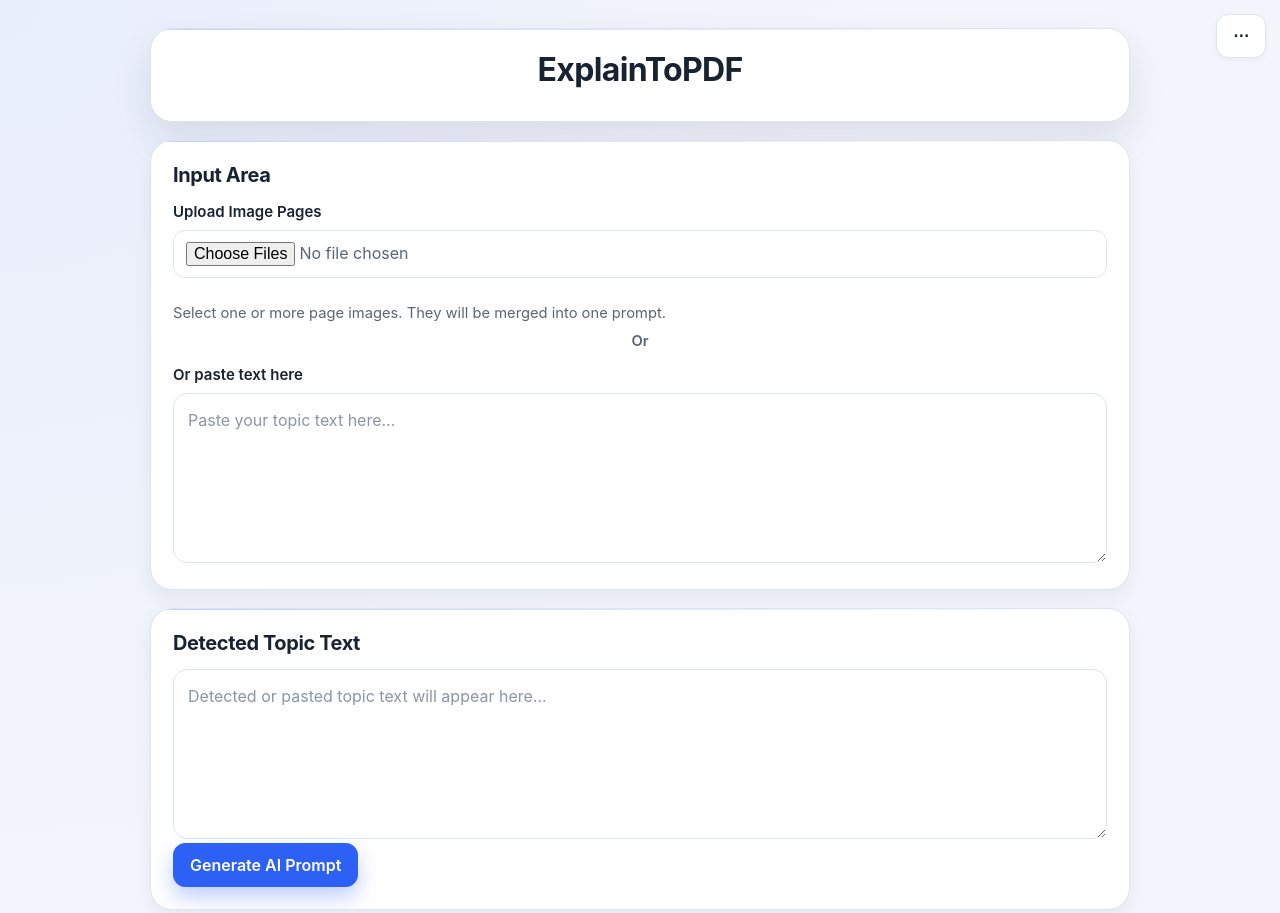
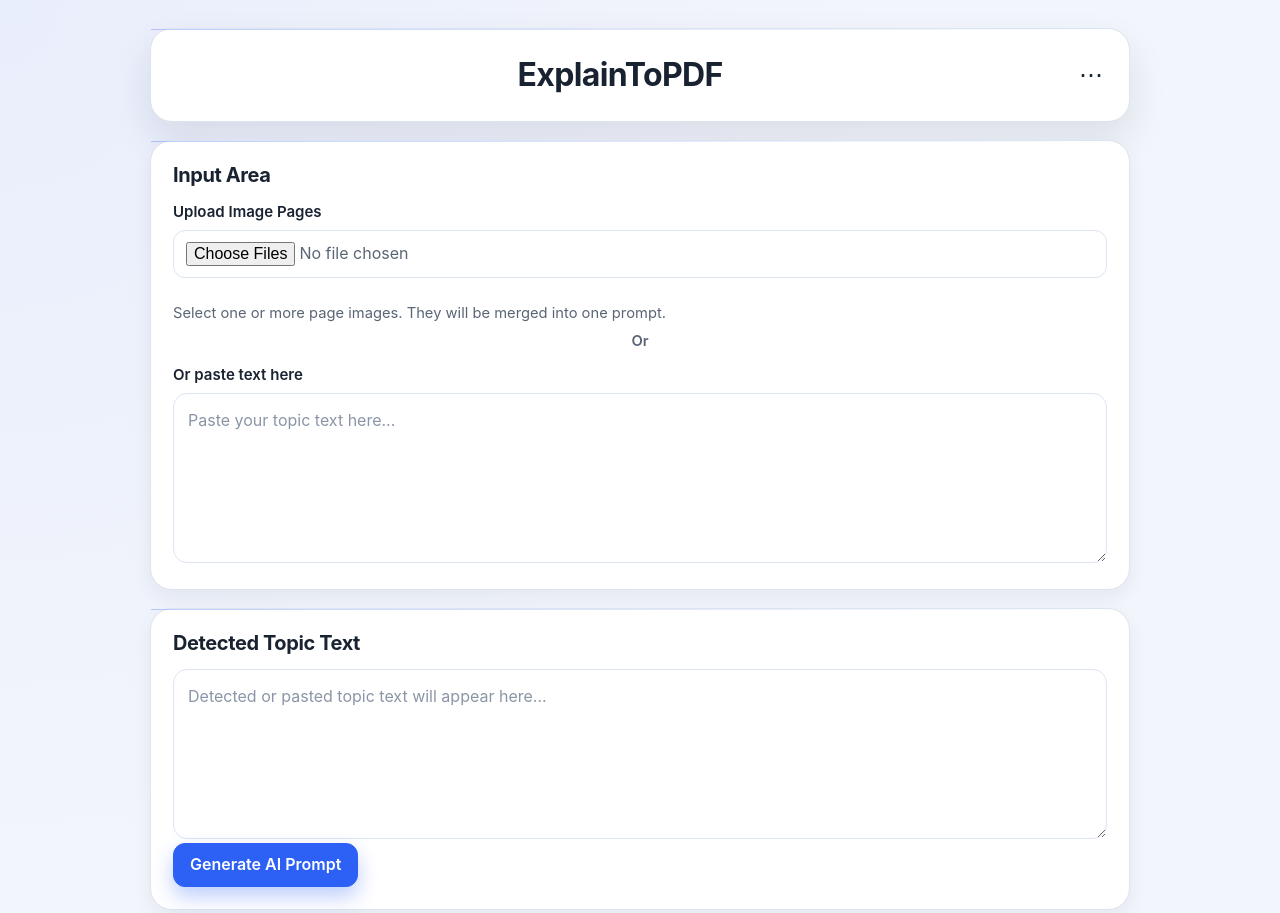
Before and after one commit to rishwebb/Study-Pdf-Maker, a plain HTML site: page index.html in a window 1280 px wide. Shown: the top 913 px of the page. Drawn offline with nearby package versions, Linux system fonts and the light colour scheme.

Commit message:
fix: header menu overlay and header alignment

```diff
--- a/index.html
+++ b/index.html
@@ -7,16 +7,17 @@
     <link rel="stylesheet" href="style.css" />
   </head>
   <body>
-    <div class="top-menu">
-      <button id="menuToggleBtn" class="btn menu-toggle" aria-label="Open menu" aria-expanded="false">⋯</button>
-      <div id="menuDropdown" class="menu-dropdown hidden" role="menu">
-        <button id="resetAllBtn" class="menu-item" role="menuitem">Reset</button>
-      </div>
-    </div>
-
     <main class="container">
       <section class="card">
-        <h1>ExplainToPDF</h1>
+        <div class="title-row">
+          <h1>ExplainToPDF</h1>
+          <div class="top-menu">
+            <button id="menuToggleBtn" class="menu-toggle" aria-label="Open menu" aria-expanded="false">⋯</button>
+            <div id="menuDropdown" class="menu-dropdown hidden" role="menu">
+              <button id="resetAllBtn" class="menu-item" role="menuitem">Reset</button>
+            </div>
+          </div>
+        </div>
       </section>
 
       <section class="card">
--- a/style.css
+++ b/style.css
@@ -29,33 +29,32 @@ body {
 }
 
 .top-menu {
-  position: fixed;
-  top: 14px;
-  right: 14px;
-  z-index: 30;
+  position: absolute;
+  right: 0;
+  top: 50%;
+  transform: translateY(-50%);
+  z-index: 2;
 }
 
 .menu-toggle {
-  min-height: 38px;
-  min-width: 38px;
+  min-height: 32px;
+  min-width: 32px;
   padding: 0;
-  border-radius: 11px;
+  border-radius: 0;
   display: inline-flex;
   align-items: center;
   justify-content: center;
-  font-size: 1.4rem;
+  font-size: 1.5rem;
   line-height: 1;
-}
-
-/* Remove the visible border around the three-dots button while keeping focus outline */
-.menu-toggle {
   border: none;
   background: transparent;
   box-shadow: none;
+  color: var(--text);
+  cursor: pointer;
 }
 
 .menu-toggle:hover {
-  background: rgba(0,0,0,0.04);
+  background: transparent;
 }
 
 .menu-toggle:focus {
@@ -65,7 +64,7 @@ body {
 
 .menu-dropdown {
   position: absolute;
-  top: 44px;
+  top: 34px;
   right: 0;
   width: 142px;
   background: var(--card-bg);
@@ -100,7 +99,7 @@ body {
 
 .card {
   position: relative;
-  overflow: hidden;
+  overflow: visible;
   background: var(--card-bg);
   border: 1px solid var(--border);
   border-radius: 20px;
@@ -127,11 +126,20 @@ h2 {
 h1 {
   font-size: clamp(1.42rem, 4.8vw, 2rem);
   line-height: 1.2;
-  margin-bottom: 10px;
+  margin: 0;
 }
 
-/* Center the main title in the top card */
-.card:first-child h1 {
+.title-row {
+  position: relative;
+  display: flex;
+  align-items: center;
+  justify-content: center;
+  min-height: 48px;
+  padding-right: 40px;
+  z-index: 5;
+}
+
+.title-row h1 {
   text-align: center;
 }
 
```
